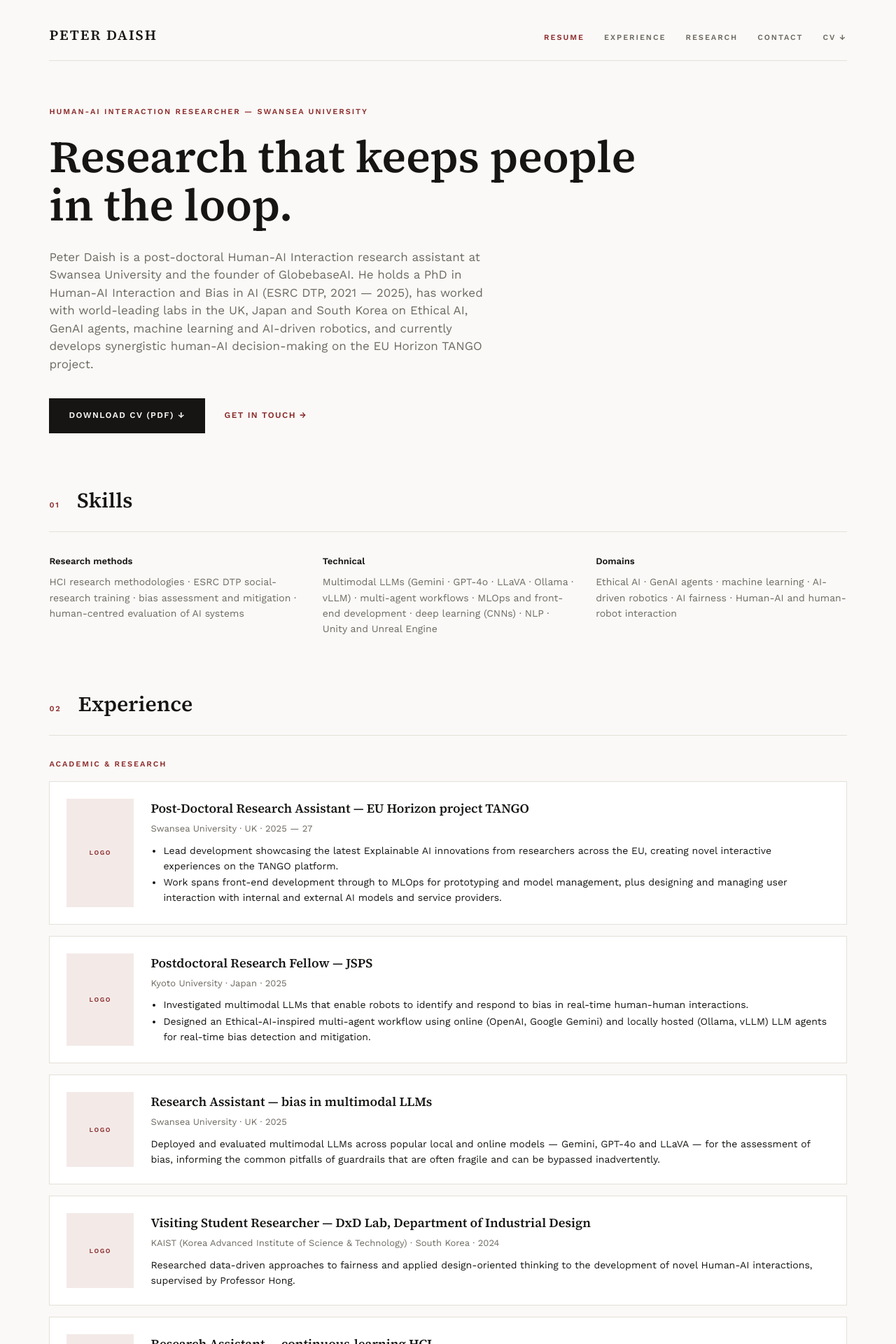
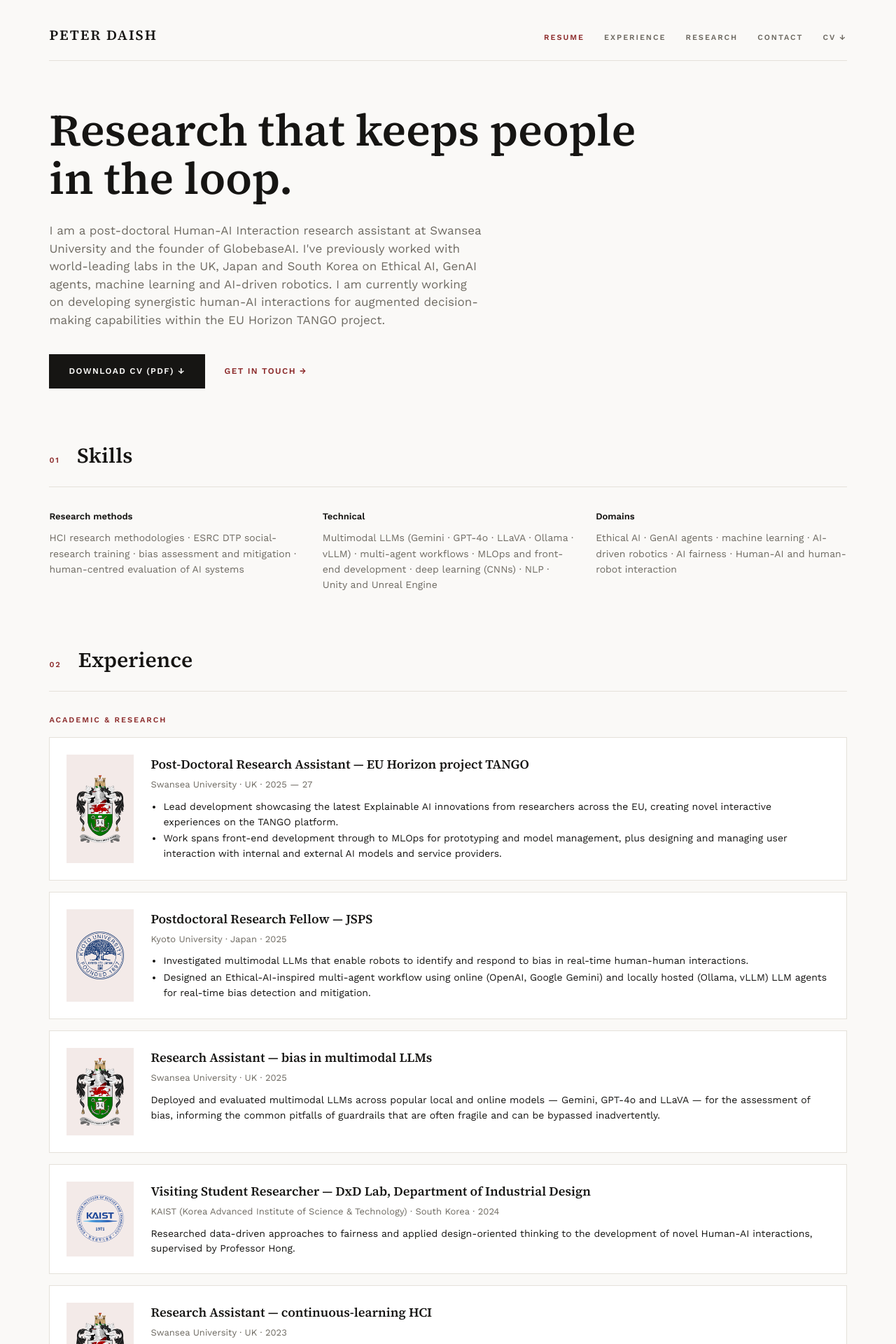
Before and after one commit to DaishPeter/daishpeter.github.io, a Jekyll site: the page built from _pages/about.md, in a window 1280 px wide. Shown: the top 1920 px of the page at 70% size. Built offline with Jekyll 4.4.1, drawn with Linux system fonts in a browser that asks for light colours; some of the changed text lies outside the part shown.

Commit message:
assets: add real organisation logos to role and service cards - fetched Swansea University, Kyoto University, KAIST, JSPS, ACM, IEEE, Oxfam and University of Southampton logos from Wikipedia and Wikimedia Commons, plus DaishGames and Japan International Broadcasting site icons; 18 of 21 cards now show real logos with image styling in the logo slots, placeholders remain for GlobebaseAI, Web3.0 Security and 23Things International; fixes wihtin typo in hero deck.

```diff
--- a/_pages/about.md
+++ b/_pages/about.md
@@ -9,13 +9,9 @@ redirect_from:
 ---
 
 <section class="ed-hero ed-wrap" id="about">
-  <p class="ed-eyebrow">Human-AI Interaction Researcher — Swansea University</p>
   <h1>Research that keeps people in the&nbsp;loop.</h1>
-  <p class="ed-deck">Peter Daish is a post-doctoral Human-AI Interaction research assistant at Swansea
-  University and the founder of GlobebaseAI. He holds a PhD in Human-AI Interaction and Bias in AI
-  (ESRC DTP, 2021 — 2025), has worked with world-leading labs in the UK, Japan and South Korea on
-  Ethical AI, GenAI agents, machine learning and AI-driven robotics, and currently develops
-  synergistic human-AI decision-making on the EU Horizon TANGO project.</p>
+  <p class="ed-deck">I am a post-doctoral Human-AI Interaction research assistant at Swansea
+  University and the founder of GlobebaseAI. I've previously worked with world-leading labs in the UK, Japan and South Korea on Ethical AI, GenAI agents, machine learning and AI-driven robotics. I am currently working on developing synergistic human-AI interactions for augmented decision-making capabilities within the EU Horizon TANGO project.</p>
   <div class="ed-actions">
     <a class="ed-btn" href="{{ '/files/PeterDaishCV.pdf' | relative_url }}">Download CV (PDF) ↓</a>
     <a class="ed-link" href="{{ '/#contact' | relative_url }}">Get in touch →</a>
@@ -46,7 +42,7 @@ redirect_from:
   <hr class="ed-section-rule">
   <p class="ed-track">Academic &amp; Research</p>
   <div class="ed-venture">
-    <div class="ed-logo"><span>LOGO</span></div>
+    <div class="ed-logo"><img src="{{ '/images/logos/swansea.png' | relative_url }}" alt="Swansea University" loading="lazy"></div>
     <div>
       <h3>Post-Doctoral Research Assistant — EU Horizon project TANGO</h3>
       <p class="ed-org">Swansea University · UK · 2025 — 27</p>
@@ -60,7 +56,7 @@ redirect_from:
     </div>
   </div>
   <div class="ed-venture">
-    <div class="ed-logo"><span>LOGO</span></div>
+    <div class="ed-logo"><img src="{{ '/images/logos/kyoto.png' | relative_url }}" alt="Kyoto University" loading="lazy"></div>
     <div>
       <h3>Postdoctoral Research Fellow — JSPS</h3>
       <p class="ed-org">Kyoto University · Japan · 2025</p>
@@ -73,7 +69,7 @@ redirect_from:
     </div>
   </div>
   <div class="ed-venture">
-    <div class="ed-logo"><span>LOGO</span></div>
+    <div class="ed-logo"><img src="{{ '/images/logos/swansea.png' | relative_url }}" alt="Swansea University" loading="lazy"></div>
     <div>
       <h3>Research Assistant — bias in multimodal LLMs</h3>
       <p class="ed-org">Swansea University · UK · 2025</p>
@@ -83,7 +79,7 @@ redirect_from:
     </div>
   </div>
   <div class="ed-venture">
-    <div class="ed-logo"><span>LOGO</span></div>
+    <div class="ed-logo"><img src="{{ '/images/logos/kaist.png' | relative_url }}" alt="KAIST" loading="lazy"></div>
     <div>
       <h3>Visiting Student Researcher — DxD Lab, Department of Industrial Design</h3>
       <p class="ed-org">KAIST (Korea Advanced Institute of Science &amp; Technology) · South Korea · 2024</p>
@@ -92,7 +88,7 @@ redirect_from:
     </div>
   </div>
   <div class="ed-venture">
-    <div class="ed-logo"><span>LOGO</span></div>
+    <div class="ed-logo"><img src="{{ '/images/logos/swansea.png' | relative_url }}" alt="Swansea University" loading="lazy"></div>
     <div>
       <h3>Research Assistant — continuous-learning HCI</h3>
       <p class="ed-org">Swansea University · UK · 2023</p>
@@ -102,7 +98,7 @@ redirect_from:
     </div>
   </div>
   <div class="ed-venture">
-    <div class="ed-logo"><span>LOGO</span></div>
+    <div class="ed-logo"><img src="{{ '/images/logos/swansea.png' | relative_url }}" alt="Swansea University" loading="lazy"></div>
     <div>
       <h3>Teaching Assistant</h3>
       <p class="ed-org">Swansea University · Department of Computer Science · 2022 — 25</p>
@@ -129,7 +125,7 @@ redirect_from:
     </div>
   </div>
   <div class="ed-venture">
-    <div class="ed-logo"><span>LOGO</span></div>
+    <div class="ed-logo"><img src="{{ '/images/logos/daishgames.ico' | relative_url }}" alt="DaishGames" loading="lazy"></div>
     <div>
       <h3>Developer — DaishGames</h3>
       <p class="ed-org">Self-employed · Unity · Unreal Engine · Microsoft Visual Studio · 2015 — 20</p>
@@ -148,7 +144,7 @@ redirect_from:
 
   <p class="ed-track">Other Employment</p>
   <div class="ed-venture">
-    <div class="ed-logo"><span>LOGO</span></div>
+    <div class="ed-logo"><img src="{{ '/images/logos/jib.ico' | relative_url }}" alt="Japan International Broadcasting" loading="lazy"></div>
     <div>
       <h3>TV Monitor</h3>
       <p class="ed-org">Japan International Broadcasting Inc. · 2019 — 24</p>
@@ -261,45 +257,45 @@ redirect_from:
 
   <p class="ed-year">2026</p>
   <div class="ed-service">
-    <div class="ed-logo ed-logo--sm"><span>LOGO</span></div>
+    <div class="ed-logo ed-logo--sm"><img src="{{ '/images/logos/acm.png' | relative_url }}" alt="ACM" loading="lazy"></div>
     <div><h3>ACM MUM — Area Chair</h3></div>
   </div>
   <div class="ed-service">
-    <div class="ed-logo ed-logo--sm"><span>LOGO</span></div>
+    <div class="ed-logo ed-logo--sm"><img src="{{ '/images/logos/acm.png' | relative_url }}" alt="ACM" loading="lazy"></div>
     <div><h3>ACM IUI — Programme Committee</h3></div>
   </div>
   <div class="ed-service">
-    <div class="ed-logo ed-logo--sm"><span>LOGO</span></div>
+    <div class="ed-logo ed-logo--sm"><img src="{{ '/images/logos/acm.png' | relative_url }}" alt="ACM" loading="lazy"></div>
     <div><h3>ACM CHI — Reviewer</h3></div>
   </div>
   <div class="ed-service">
-    <div class="ed-logo ed-logo--sm"><span>LOGO</span></div>
+    <div class="ed-logo ed-logo--sm"><img src="{{ '/images/logos/ieee.png' | relative_url }}" alt="IEEE" loading="lazy"></div>
     <div><h3>IEEE IROS — Reviewer</h3></div>
   </div>
 
   <p class="ed-year">2025</p>
   <div class="ed-service">
-    <div class="ed-logo ed-logo--sm"><span>LOGO</span></div>
+    <div class="ed-logo ed-logo--sm"><img src="{{ '/images/logos/acm.png' | relative_url }}" alt="ACM" loading="lazy"></div>
     <div><h3>ACM CHI — Reviewer</h3></div>
   </div>
   <div class="ed-service">
-    <div class="ed-logo ed-logo--sm"><span>LOGO</span></div>
+    <div class="ed-logo ed-logo--sm"><img src="{{ '/images/logos/acm.png' | relative_url }}" alt="ACM" loading="lazy"></div>
     <div><h3>ACM FAccT — Reviewer</h3></div>
   </div>
 
   <p class="ed-year">2024</p>
   <div class="ed-service">
-    <div class="ed-logo ed-logo--sm"><span>LOGO</span></div>
+    <div class="ed-logo ed-logo--sm"><img src="{{ '/images/logos/acm.png' | relative_url }}" alt="ACM" loading="lazy"></div>
     <div><h3>HAI — Reviewer</h3></div>
   </div>
   <div class="ed-service">
-    <div class="ed-logo ed-logo--sm"><span>LOGO</span></div>
+    <div class="ed-logo ed-logo--sm"><img src="{{ '/images/logos/acm.png' | relative_url }}" alt="ACM" loading="lazy"></div>
     <div><h3>HAI — Student Volunteer</h3></div>
   </div>
 
   <p class="ed-year">2023</p>
   <div class="ed-service">
-    <div class="ed-logo ed-logo--sm"><span>LOGO</span></div>
+    <div class="ed-logo ed-logo--sm"><img src="{{ '/images/logos/swansea.png' | relative_url }}" alt="Swansea University" loading="lazy"></div>
     <div><h3>Swansea University Table Tennis Club — Safeguarding Officer</h3></div>
   </div>
 
@@ -311,7 +307,7 @@ redirect_from:
 
   <p class="ed-year">2015 — 17</p>
   <div class="ed-service">
-    <div class="ed-logo ed-logo--sm"><span>LOGO</span></div>
+    <div class="ed-logo ed-logo--sm"><img src="{{ '/images/logos/oxfam.png' | relative_url }}" alt="Oxfam" loading="lazy"></div>
     <div><h3>Oxfam — Online Digital Sales Marketing Associate</h3></div>
   </div>
 </section>
--- a/assets/css/editorial.css
+++ b/assets/css/editorial.css
@@ -347,6 +347,16 @@ body.ed-body {
   text-transform: uppercase;
   color: var(--accent);
 }
+.ed-logo img {
+  display: block;
+  max-width: 100%;
+  max-height: 100%;
+  width: 100%;
+  height: auto;
+  object-fit: contain;
+  padding: 14px;
+  box-sizing: border-box;
+}
 .ed-venture h3 {
   font-family: var(--serif);
   font-weight: 600;
```
Also changed, not shown: images/logos/acm.png (added), images/logos/daishgames.ico (added), images/logos/ieee.png (added), images/logos/jib.ico (added), images/logos/jsps.png (added), images/logos/kaist.png (added), images/logos/kyoto.png (added), images/logos/oxfam.png (added), images/logos/southampton.png (added), images/logos/swansea.png (added).
